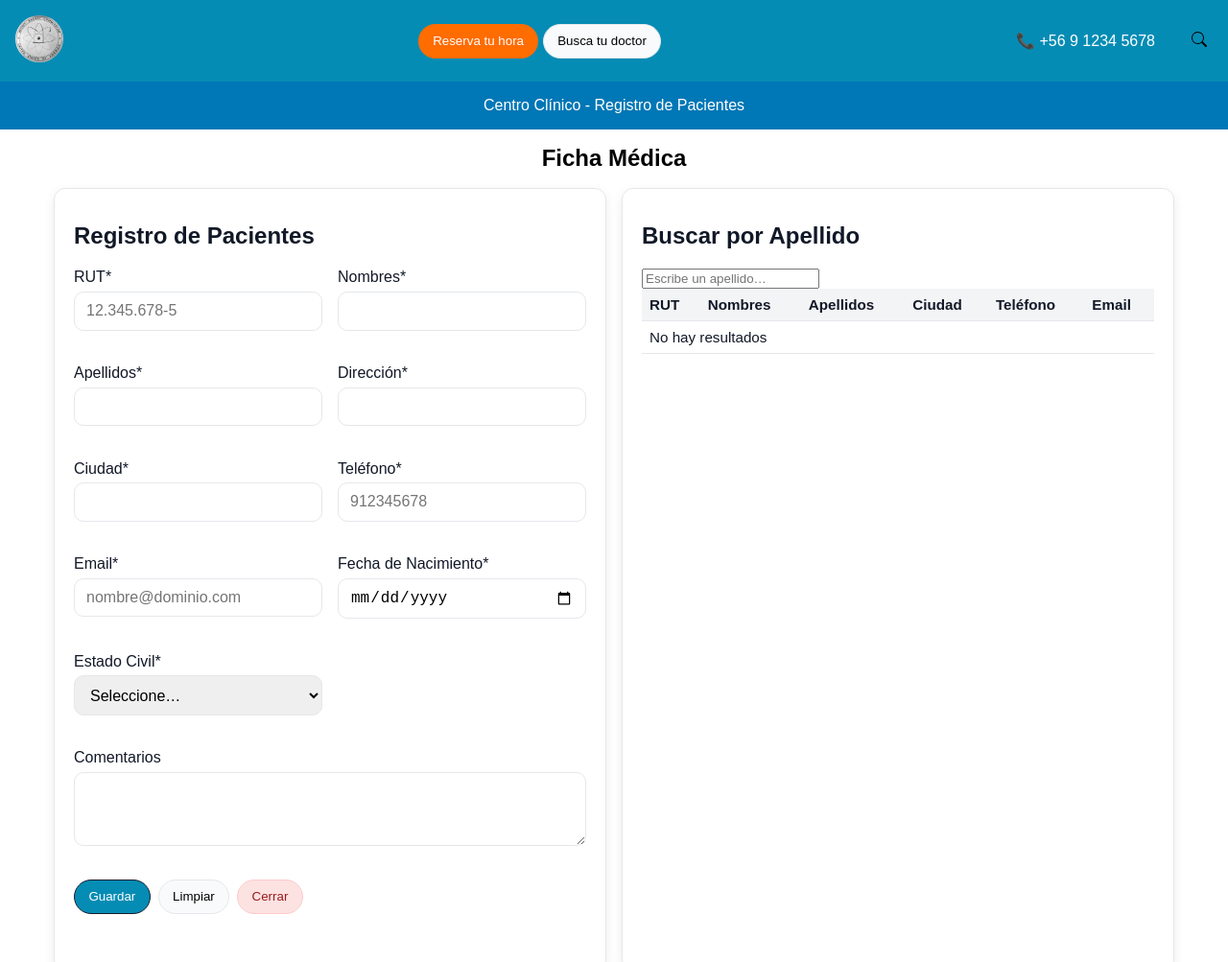
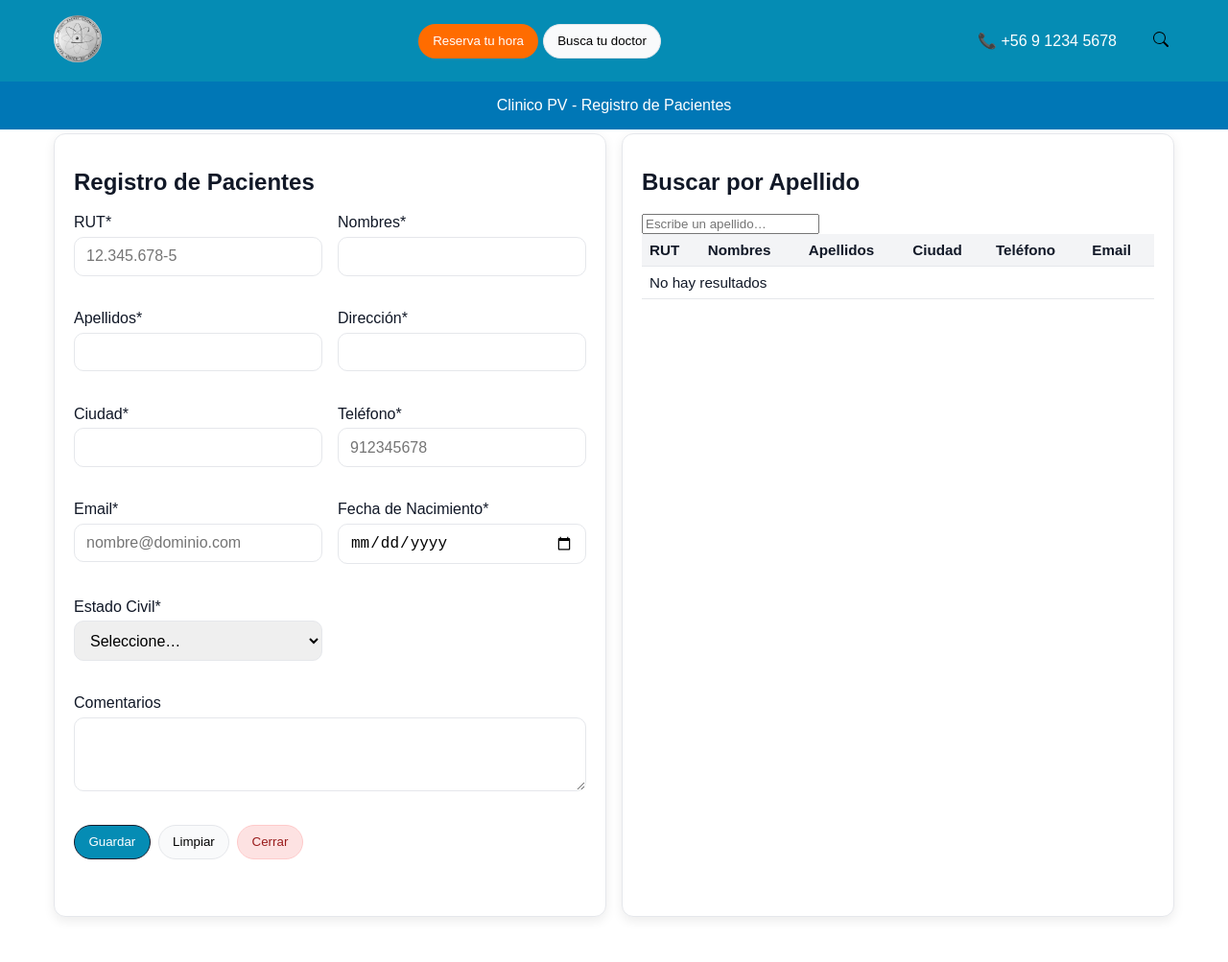
Before and after one commit to AIEP-FOLDER/ficha-medica, a plain HTML site: page index.html in a window 1280 px wide. Shown: the top 1003 px of the page at 96% size. Drawn offline with Linux system fonts and the light colour scheme.

Commit message:
update ui

```diff
--- a/css/styles.css
+++ b/css/styles.css
@@ -10,14 +10,15 @@
   --borde: #e5e7eb;
 }
 
-html, body {
+html,
+body {
   height: auto;
   min-height: 100%;
   width: 100%;
   overflow-x: hidden;
 }
 
-body > div.div-main {
+body>div.div-main {
   position: relative;
   z-index: 1;
   width: 100%;
@@ -34,6 +35,7 @@ body {
   color: #111827;
   background: var(--blanco);
 }
+
 body::before {
   content: "";
   position: fixed;
@@ -41,37 +43,49 @@ body::before {
   z-index: 0;
   pointer-events: none;
 }
-body > div {
+
+body>div {
   position: relative;
   z-index: 1;
 }
 
-.nav_principal{
+.nav_principal {
+  background: var(--azul-clinico);
+  color: white;
+  padding: 1rem 0;
+}
+
+.nav_container {
+  max-width: 1200px;
+  /* Puedes ajustar a 960px, 1140px, etc. */
+  margin: 0 auto;
+  padding: 0 1rem;
   display: flex;
   flex-wrap: wrap;
   align-items: center;
   justify-content: space-between;
-  padding: 1rem;
-  background: var(--azul-clinico);
-  color: white;
   gap: 1rem;
+}
 
-}
-.nav_principal >h1 {
+
+.nav_principal>h1 {
   margin: 0 !important;
 }
-.navbar-logo{
+
+.navbar-logo {
   width: 50px;
   border-radius: 100%;
 
 }
-.search-btn{
+
+.search-btn {
   background-color: transparent !important;
   border: 0;
   color: var(--azul-clinico);
   cursor: pointer;
 }
-.search-option{
+
+.search-option {
   display: flex;
   align-items: center;
   justify-items: center;
@@ -85,15 +99,17 @@ body > div {
   color: var(--blanco);
 }
 
-.header_title{
+.header_title {
   color: #000;
   font-size: 1.5rem;
   text-align: center;
 }
-.nav-btn{
+
+.nav-btn {
   background-color: #FF6C00 !important;
-  border-color:transparent !important;
+  border-color: transparent !important;
 }
+
 .container {
   width: 100%;
   box-sizing: border-box;
@@ -105,9 +121,10 @@ body > div {
   grid-template-columns: 1fr 1fr;
   gap: 1rem;
   padding-bottom: 5rem;
-  padding-top:0rem;
+  padding-top: 0rem;
 }
-.grid-2 > .field {
+
+.grid-2>.field {
   min-width: 0;
 }
 
@@ -116,31 +133,40 @@ body > div {
   .container {
     grid-template-columns: 1fr;
   }
+
   .grid-2 {
     grid-template-columns: 1fr;
   }
 
-  .grid-2 > .field {
+  .grid-2>.field {
     width: 100%;
   }
+
   .header {
     text-align: center;
-    padding: 0.2rem 0rem;
+    padding: 0rem 0rem;
 
   }
-  .header_title{
+
+  .header_title {
     padding-left: 1rem;
     font-size: 1.2rem;
   }
-  .subtitle{
+
+  .subtitle {
     padding: 0;
   }
-  .card{
+
+  .card {
     display: contents;
   }
 
+  .search-option {
+    display: none;
+  }
 }
-.subtitle{
+
+.subtitle {
   background-color: #0077b6;
   padding: 1rem;
   margin: 0 !important;
@@ -292,7 +318,8 @@ th {
   background: #0077B6;
 
 }
-.footer-content{
+
+.footer-content {
   display: flex;
   align-items: center;
   justify-content: space-between;
@@ -300,21 +327,25 @@ th {
   width: 100%;
 
 }
-.footer-logo{
+
+.footer-logo {
   width: 100px;
   height: auto;
   border-radius: 100%;
 }
-.social-icons{
+
+.social-icons {
   display: flex;
   gap: 2;
   align-items: center;
 }
-.social-icons > a > img{
+
+.social-icons>a>img {
   width: 40px;
   padding: 0.2rem;
 
 }
+
 @media (max-width:720px) {
   .grid-2 {
     grid-template-columns: 1fr
--- a/index.html
+++ b/index.html
@@ -14,6 +14,8 @@
 <body>
 
   <nav class="nav_principal">
+    <div class="nav_container">
+
       <div class="navbar-left">
         <img src="./assets/logo.jpg" alt="Logo Centro Clínico" class="navbar-logo" />
       </div>
@@ -36,7 +38,7 @@
           </button>
         </div>
       </div>
-
+    </div>
   </nav>
 
 
@@ -45,10 +47,9 @@
 
     <nav class="header">
 
-      <p class="subtitle">Centro Clínico - Registro de Pacientes</p>
+      <p class="subtitle">Clinico PV - Registro de Pacientes</p>
     </nav>
 
-    <h1 class="header_title">Ficha Médica</h1>
     <main id="app" class="container">
       <section class="card">
         <h2>Registro de Pacientes</h2>
```
Lines whose indentation alone changed are shown as unchanged.
